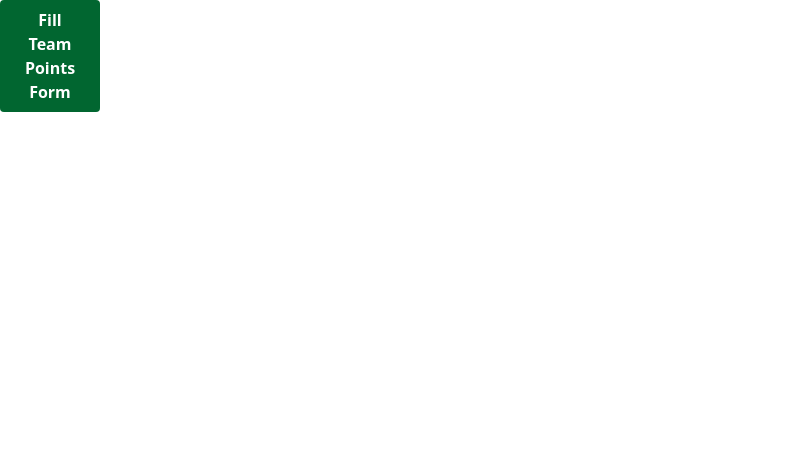
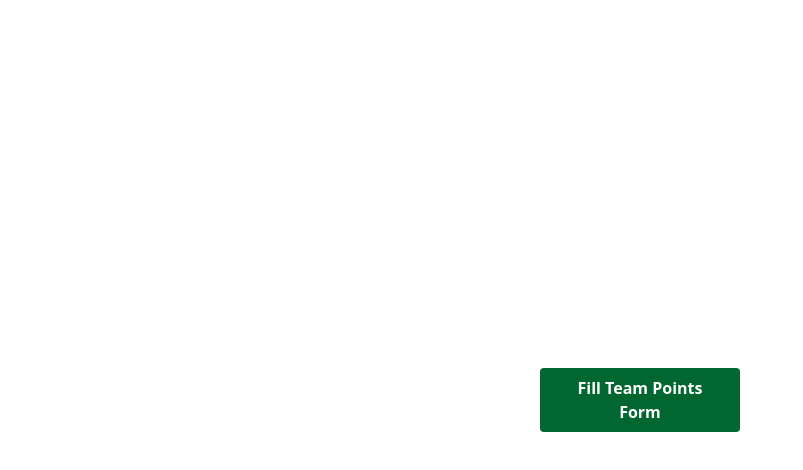
Before and after one commit to Alex37378/team-distribution, a React (Vite) app: page /teampage in a window 1280 px wide. Shown: the top 470 px of the page, without its empty margins (0-803 px from the left). Built offline with nearby package versions, Linux system fonts and the light colour scheme.

Commit message:
get conditions for event and card display working

```diff
--- a/src/App.jsx
+++ b/src/App.jsx
@@ -1,6 +1,6 @@
 import { BrowserRouter as Router, Routes, Route } from "react-router-dom";
 import Event from "./Event";
-import Submit from "./Submit";
+import CardTable from "./CardTable";
 
 export default function App() {
   return (
@@ -8,7 +8,7 @@ export default function App() {
       <Routes>
         <Route path="/" element={<>goto /teampage</>} />
         <Route path="/teampage" element={<Event />} />
-        <Route path="/teampage/form" element={<Submit />} />
+        <Route path="/teampage/form" element={<CardTable />} />
       </Routes>
     </Router>
   );
--- a/src/CardTable.jsx
+++ b/src/CardTable.jsx
@@ -2,14 +2,17 @@ import Card from "@mui/material/Card";
 import CardContent from "@mui/material/CardContent";
 import CardHeader from "@mui/material/CardHeader";
 import Submit from "./Submit.jsx"
+import Box from '@mui/material/Box';
 
 export default function CardTable () {
     return (
-        <Card sx={{ maxWidth: 700, margin: 2, boxShadow: 3}}>
-            <CardHeader title="Team Points Form" sx={{ textAlign: "center" }} />
-            <CardContent>
-                <Submit/>
-            </CardContent>
-        </Card>
+        <Box sx={{ display: "flex", justifyContent: "center", width: "100%" }}>
+            <Card sx={{ width: "100%", maxWidth: 450, margin: 2, boxShadow: 3}}>
+                <CardHeader title="Team Points Form" sx={{ textAlign: "center" }} />
+                <CardContent>
+                    <Submit/>
+                </CardContent>
+            </Card>
+        </Box>
     );
 }
--- a/src/Event.jsx
+++ b/src/Event.jsx
@@ -11,10 +11,11 @@ export default function Event () {
     const [isEvent, setIsEvent] = React.useState(true);
 
     return (
-        <div>
+        <div className="flex justify-center items-center h-screen w-screen">
             {isEvent && <button
-                className="px-4 py-2 rounded text-white bg-green-800 font-bold max-w-[100px] cursor-pointer
-                        hover:bg-green-700 hover:scale-[1.02]"
+                className={`px-4 py-2 rounded text-white bg-green-800 font-bold max-w-[200px]
+                            hover:bg-green-700 hover:scale-[1.02]
+                            ${location.state?.hasSubmitted ? "cursor-not-allowed" : "cursor-pointer"}`}
                 onClick={() => navigate("/teampage/form")}
                 disabled={location.state?.hasSubmitted}
             >
--- a/src/Submit.jsx
+++ b/src/Submit.jsx
@@ -13,8 +13,6 @@ export default function Submit () {
   const [errorScore, setErrorScore] = React.useState(false);
   const [errorTotal, setErrorTotal] = React.useState(false);
 
-  let submit = !(errorScore || errorTotal);
-
   function receiveFromTable(total, scores, exptotal) {
     setTableInfo({"total": total, "scores": scores, "exptotal": exptotal})
   }
@@ -22,6 +20,7 @@ export default function Submit () {
   function validateData () {
 
     setFirst(false)
+    let error = false
 
     let scorez = tableInfo["scores"]
 
@@ -30,22 +29,22 @@ export default function Submit () {
     for (let i=0; i< scorez.length; i++) {
       if (!Number.isInteger(scorez[i]) || scorez[i] < 0) {
         setErrorScore(true)
+        error = true
         break;
       }
     }
 
     if (tableInfo["total"] !== tableInfo["exptotal"]) {
       setErrorTotal(true)
+      error = true
+    }
+
+    if (!error) {
+      navigate("/teampage", {
+        state: {hasSubmitted: true}
+      });
     }
   }
-
-  useEffect(() => {
-    if (submit) {
-      navigate("/teampage"), {
-        state: {hasSubmitted: true}
-      };
-    }
-  }, [submit, first, navigate]);
 
   return (
     <div className= "flex flex-col gap-4 items-center" >
```
